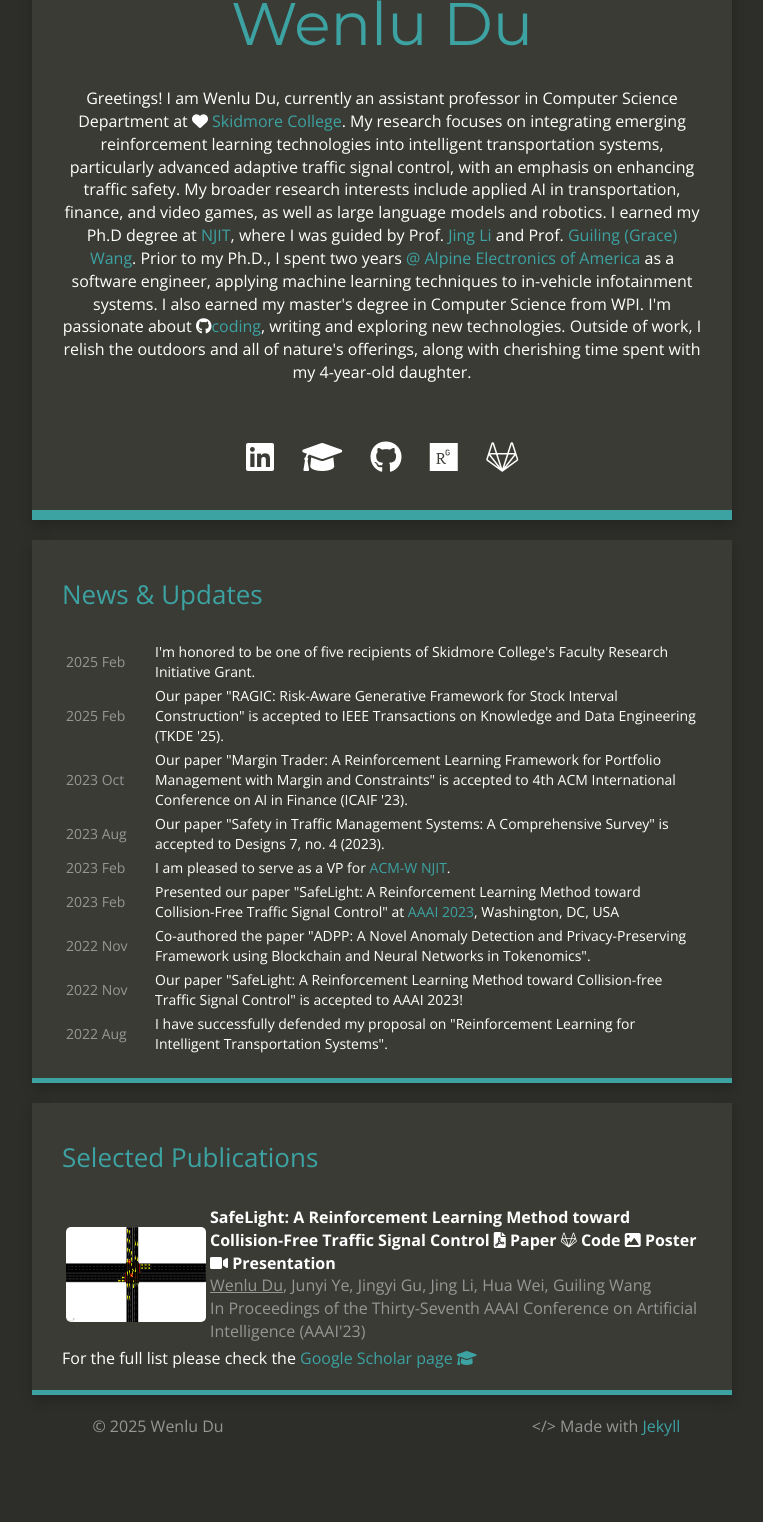
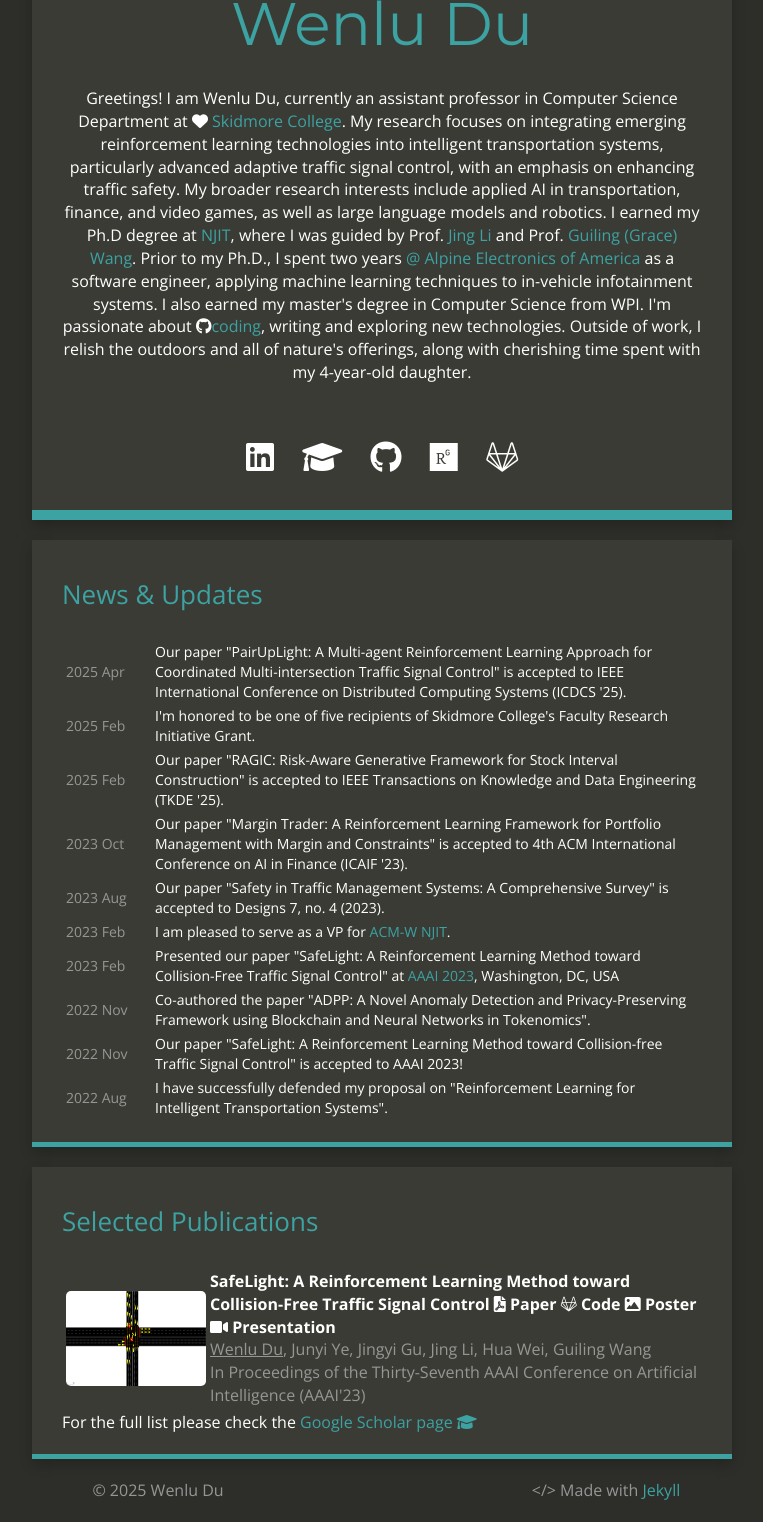
Before and after one commit to Wenlu057/Wenlu057.github.io, a Jekyll site: the page built from index.html, in a window 1280 px wide, cut to the strip 174-1696 px from the top of the page. Shown: the whole strip, without its empty margins (258-1021 px from the left). Built offline with Jekyll 4.4.1, drawn with Linux system fonts in a browser that asks for light colours; nearby versions of some CDN libraries; before the commit the page ends 1632 px from its top, so only the background shows below that.

Commit message:
Update index.html

```diff
--- a/index.html
+++ b/index.html
@@ -46,6 +46,9 @@ make-smaller-titles: true
               <table id="update" class="non-outline">
                 <colgroup><col width="90">
                 </colgroup><tbody>
+                <tr>
+                    <td>2025 Apr</td> <td>Our paper "PairUpLight: A Multi-agent Reinforcement Learning Approach for Coordinated Multi-intersection Traffic Signal Control" is accepted to IEEE International Conference on Distributed Computing Systems (ICDCS '25).</td>
+                </tr>
                 <tr>
                     <td>2025 Feb</td> <td>I'm honored to be one of five recipients of Skidmore College's Faculty Research Initiative Grant.</td>
                 </tr>
```
